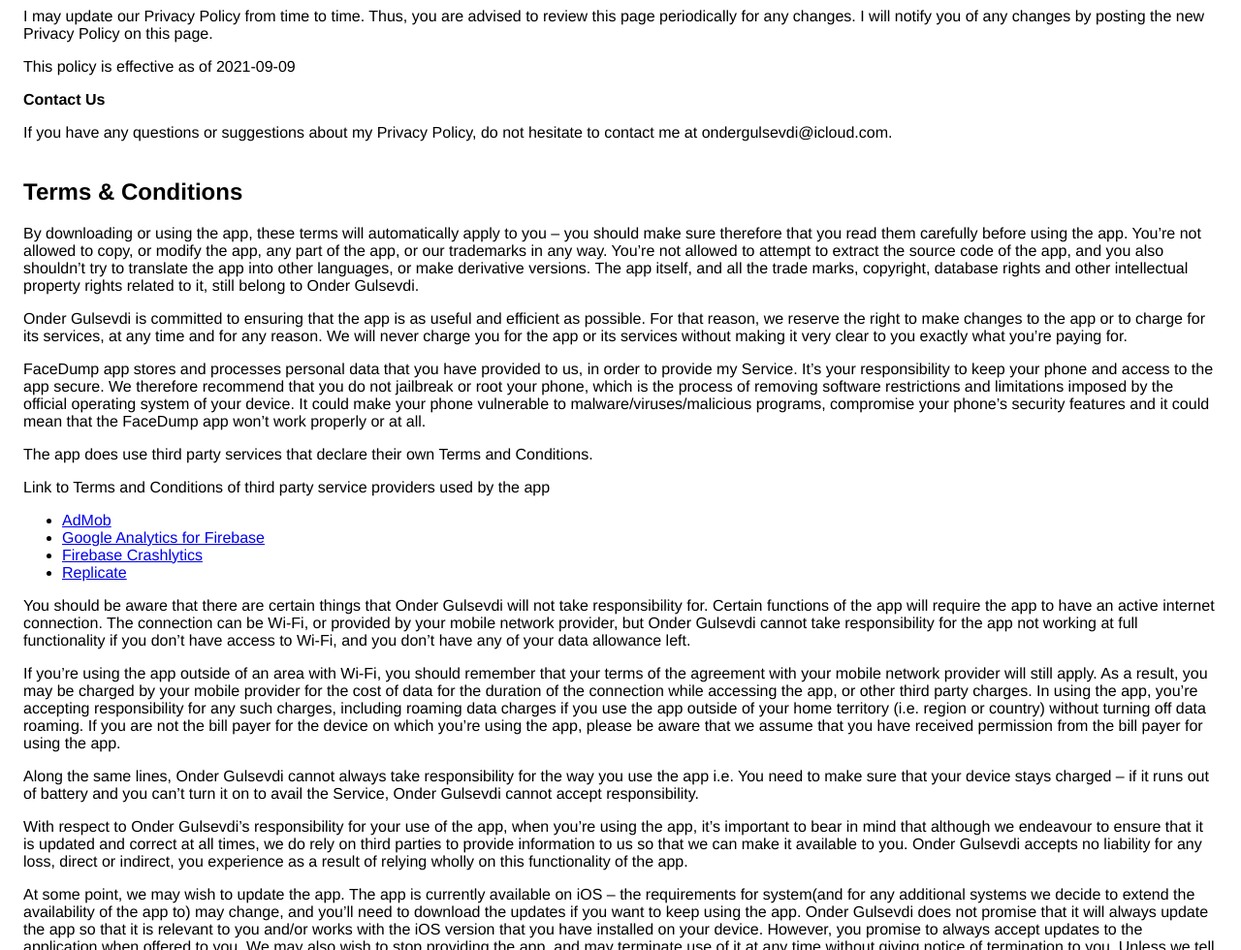
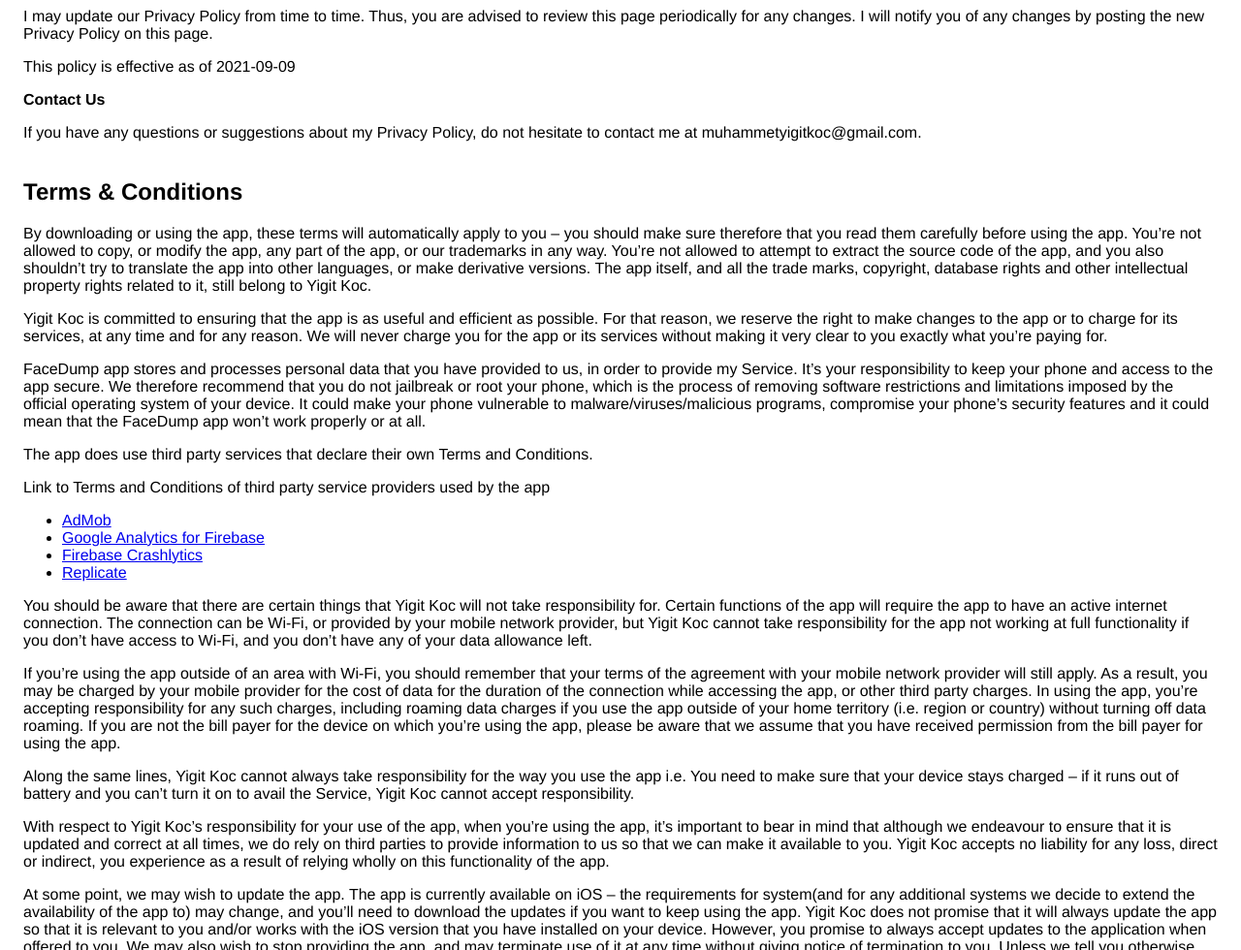
Before and after one commit to yigitkc/Morphy, a plain HTML site: page index.html in a window 1280 px wide. Shown: the part 1820-2800 px from the top of the page at 97% size. Drawn offline with Linux system fonts and the light colour scheme.

Commit message:
Update index.html

```diff
--- a/index.html
+++ b/index.html
@@ -8,9 +8,9 @@
     </head>
     <body>
     <h2>Privacy Policy And Terms of Use (EULA)</h2> <p>
-                  Onder Gulsevdi built the Morphy app as
+                  Yigit Koc built the Morphy app as
                   a Freemium app. This SERVICE is provided by
-                  Onder Gulsevdi at no cost and is intended for use as
+                  Yigit Koc at no cost and is intended for use as
                   is.
                 </p> <p>
                   This page is used to inform visitors regarding my
@@ -50,7 +50,7 @@
                     Morphy Developer, <b>facial feature</b> data you have uploaded to Morphy applications
                     and identifier for advertisers designated in your mobile device used in accessing our
                     services (The Identifier for Advertisers-IDFA), identifier for vendors/developers
-                    designated your mobile device (The Identifier for Vendors-IDVF) and Internet Protocol Address-IP Address).</p>
+                    designated your mobile device (The Identifier for Vendors-IDVF) and Internet Protocol Address-IP Address.</p>
                     <p><b>Data Categories and Data Types</b><br><br>
                       Identity Information: Name and surname
                       Contact Information: Phone number, e-mail address
@@ -144,7 +144,7 @@
                   this page.
                 </p> <p>This policy is effective as of 2021-09-09</p> <p><strong>Contact Us</strong></p> <p>
                   If you have any questions or suggestions about my
-                  Privacy Policy, do not hesitate to contact me at ondergulsevdi@icloud.com.
+                  Privacy Policy, do not hesitate to contact me at muhammetyigitkoc@gmail.com.
                 <br>
                 <br>
                  <h2>Terms &amp; Conditions</h2> <p>
@@ -158,9 +158,9 @@
                   to translate the app into other languages, or make derivative
                   versions. The app itself, and all the trade marks, copyright,
                   database rights and other intellectual property rights related
-                  to it, still belong to Onder Gulsevdi.
+                  to it, still belong to Yigit Koc.
                 </p> <p>
-                  Onder Gulsevdi is committed to ensuring that the app is
+                  Yigit Koc is committed to ensuring that the app is
                   as useful and efficient as possible. For that reason, we
                   reserve the right to make changes to the app or to charge for
                   its services, at any time and for any reason. We will never
@@ -190,10 +190,10 @@
                     <li><a href="https://replicate.com/privacy" target="_blank" rel="noopener noreferrer">Replicate</a></li>
                   </ul></div> <p>
                   You should be aware that there are certain things that
-                  Onder Gulsevdi will not take responsibility for. Certain
+                  Yigit Koc will not take responsibility for. Certain
                   functions of the app will require the app to have an active
                   internet connection. The connection can be Wi-Fi, or provided
-                  by your mobile network provider, but Onder Gulsevdi
+                  by your mobile network provider, but Yigit Koc
                   cannot take responsibility for the app not working at full
                   functionality if you don’t have access to Wi-Fi, and you don’t
                   have any of your data allowance left.
@@ -211,18 +211,18 @@
                   using the app, please be aware that we assume that you have
                   received permission from the bill payer for using the app.
                 </p> <p>
-                  Along the same lines, Onder Gulsevdi cannot always take
+                  Along the same lines, Yigit Koc cannot always take
                   responsibility for the way you use the app i.e. You need to
                   make sure that your device stays charged – if it runs out of
                   battery and you can’t turn it on to avail the Service,
-                  Onder Gulsevdi cannot accept responsibility.
+                  Yigit Koc cannot accept responsibility.
                 </p> <p>
-                  With respect to Onder Gulsevdi’s responsibility for your
+                  With respect to Yigit Koc’s responsibility for your
                   use of the app, when you’re using the app, it’s important to
                   bear in mind that although we endeavour to ensure that it is
                   updated and correct at all times, we do rely on third parties
                   to provide information to us so that we can make it available
-                  to you. Onder Gulsevdi accepts no liability for any
+                  to you. Yigit Koc accepts no liability for any
                   loss, direct or indirect, you experience as a result of
                   relying wholly on this functionality of the app.
                 </p> <p>
@@ -231,7 +231,7 @@
                   system(and for any additional systems we
                   decide to extend the availability of the app to) may change,
                   and you’ll need to download the updates if you want to keep
-                  using the app. Onder Gulsevdi does not promise that it
+                  using the app. Yigit Koc does not promise that it
                   will always update the app so that it is relevant to you
                   and/or works with the iOS version that you have
                   installed on your device. However, you promise to always
@@ -253,7 +253,7 @@
                 </p> <p><strong>Contact Us</strong></p> <p>
                   If you have any questions or suggestions about my
                   Terms and Conditions, do not hesitate to contact me
-                  at ondergulsevdi@icloud.com.
+                  at muhammetyigitkoc@gmail.com.
 
 
                 <div class="container">
@@ -346,7 +346,7 @@
                 <h1>Contact Us</h1>
                 <p>If you have any questions about this Agreement, You can contact Us:</p>
                 <ul>
-                <li>By email: ondergulsevdi@icloud.com</li>
+                <li>By email: muhammetyigitkoc@gmail.com</li>
                 </ul>
                 </div>
 
```
